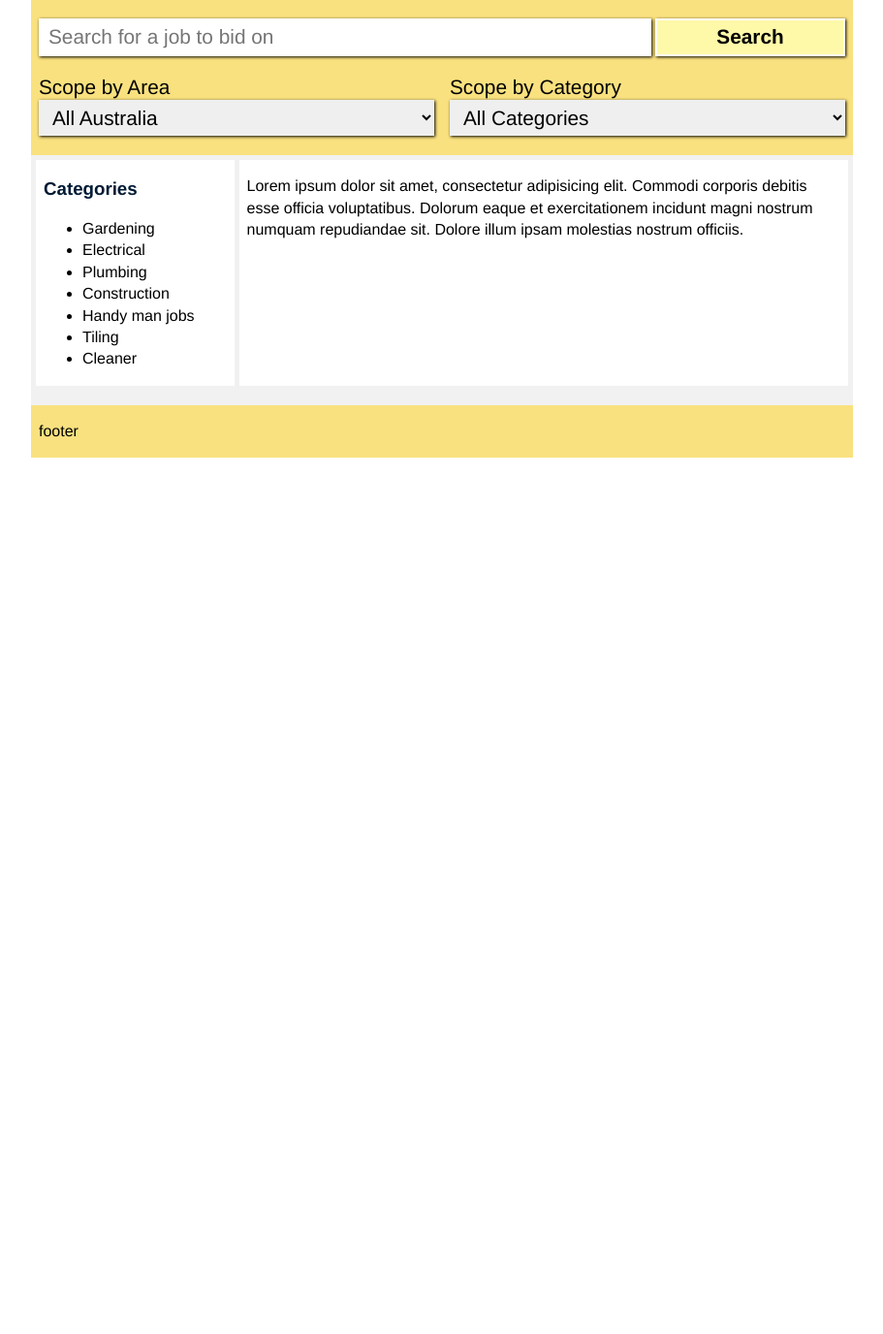
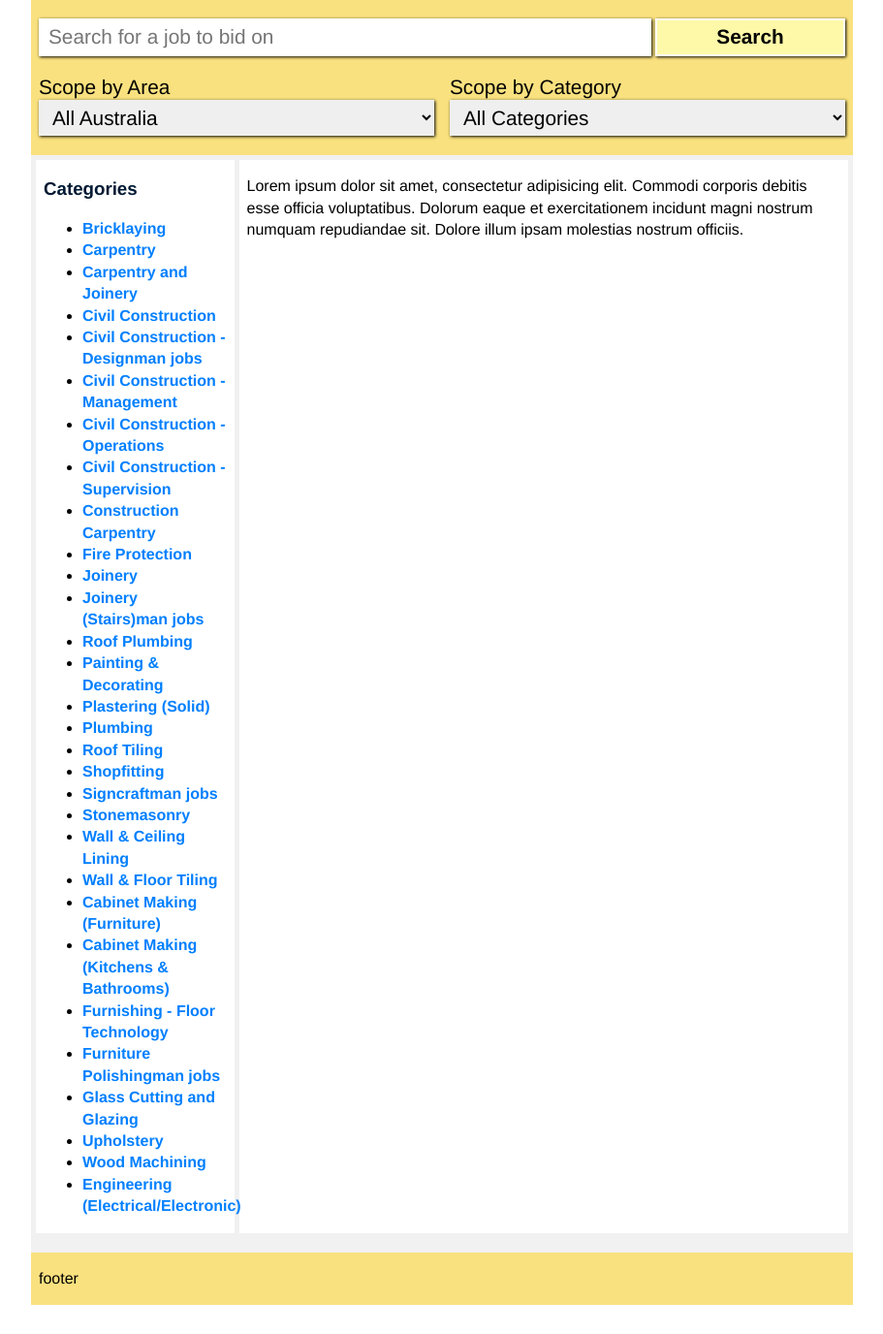
Before and after one commit to Mattw46/CPT375-A2, a PHP site: page /index.php in a window 1280 px wide. Shown: the part 107-1483 px from the top of the page at 97% size, without its empty margins (184-1095 px from the left). Before the commit the page ends 579 px from the top, so only its background shows below. Run offline with PHP 8.4, Linux system fonts and the light colour scheme; grey boxes labelled with a size stand in for pictures from a placeholder-image service; style sheets or scripts are compiled from the project's sources; some libraries are stand-ins or nearby versions.

Commit message:
updated categories and states to reflect db

```diff
--- a/php/components/content/home.php
+++ b/php/components/content/home.php
@@ -2,13 +2,36 @@
     <div class="col-sm-3 leftMenu" id="categories">
         <h3>Categories</h3>
         <ul>
-            <li>Gardening</li>
-            <li>Electrical</li>
-            <li>Plumbing</li>
-            <li>Construction</li>
-            <li>Handy man jobs</li>
-            <li>Tiling</li>
-            <li>Cleaner</li>
+            <li><a href="./search.php?categoryId=1">Bricklaying</a></li>
+            <li><a href="./search.php?categoryId=2">Carpentry</a></li>
+            <li><a href="./search.php?categoryId=3">Carpentry and Joinery</a></li>
+            <li><a href="./search.php?categoryId=4">Civil Construction</a></li>
+            <li><a href="./search.php?categoryId=5">Civil Construction - Designman jobs</a></li>
+            <li><a href="./search.php?categoryId=6">Civil Construction - Management</a></li>
+            <li><a href="./search.php?categoryId=7">Civil Construction - Operations</a></li>
+            <li><a href="./search.php?categoryId=8">Civil Construction - Supervision</a></li>
+            <li><a href="./search.php?categoryId=9">Construction Carpentry</a></li>
+            <li><a href="./search.php?categoryId=10">Fire Protection</a></li>
+            <li><a href="./search.php?categoryId=11">Joinery</a></li>
+            <li><a href="./search.php?categoryId=12">Joinery (Stairs)man jobs</a></li>
+            <li><a href="./search.php?categoryId=13">Roof Plumbing</a></li>
+            <li><a href="./search.php?categoryId=14">Painting & Decorating</a></li>
+            <li><a href="./search.php?categoryId=15">Plastering (Solid)</a></li>
+            <li><a href="./search.php?categoryId=16">Plumbing</a></li>
+            <li><a href="./search.php?categoryId=17">Roof Tiling</a></li>
+            <li><a href="./search.php?categoryId=18">Shopfitting</a></li>
+            <li><a href="./search.php?categoryId=19">Signcraftman jobs</a></li>
+            <li><a href="./search.php?categoryId=20">Stonemasonry</a></li>
+            <li><a href="./search.php?categoryId=21">Wall & Ceiling Lining</a></li>
+            <li><a href="./search.php?categoryId=22">Wall & Floor Tiling</a></li>
+            <li><a href="./search.php?categoryId=23">Cabinet Making (Furniture)</a></li>
+            <li><a href="./search.php?categoryId=24">Cabinet Making (Kitchens & Bathrooms)</a></li>
+            <li><a href="./search.php?categoryId=25">Furnishing - Floor Technology</a></li>
+            <li><a href="./search.php?categoryId=26">Furniture Polishingman jobs</a></li>
+            <li><a href="./search.php?categoryId=27">Glass Cutting and Glazing</a></li>
+            <li><a href="./search.php?categoryId=28">Upholstery</a></li>
+            <li><a href="./search.php?categoryId=29">Wood Machining</a></li>
+            <li><a href="./search.php?categoryId=30">Engineering (Electrical/Electronic)</a></li>
         </ul>
     </div>
     <div class="col-sm-9" id="site-description">
--- a/php/components/shared/searchform.php
+++ b/php/components/shared/searchform.php
@@ -10,7 +10,9 @@
             <p>Scope by Area</p>
             <select id="area">
                 <option value="all">All Australia</option>
+                <option value="act">Australian Capital Territory</option>
                 <option value="nsw">New South Wales</option>
+                <option value="nt">Northern Territory</option>
                 <option value="qld">Queensland</option>
                 <option value="sa">South Australia</option>
                 <option value="tas">Tasmania</option>
@@ -20,15 +22,38 @@
         </div>
         <div class="col-xs-6">
             <p>Scope by Category</p>
-            <select id="type">
+            <select id="categoryId">
                 <option value="all">All Categories</option>
-                <option value="gardening">Gardening</option>
-                <option value="electrical">Electrical</option>
-                <option value="plumbing">Plumbing</option>
-                <option value="construction">Construction</option>
-                <option value="handy man jobs">Handy man jobs</option>
-                <option value="tiling">Tiling</option>
-                <option value="cleaner">Cleaner</option>
+                <option value="1">Bricklaying</option>
+                <option value="2">Carpentry</option>
+                <option value="3">Carpentry and Joinery</option>
+                <option value="4">Civil Construction</option>
+                <option value="5">Civil Construction - Design</option>
+                <option value="6">Civil Construction - Management</option>
+                <option value="7">Civil Construction - Operations</option>
+                <option value="8">Civil Construction - Supervision</option>
+                <option value="9">Construction Carpentry</option>
+                <option value="10">Fire Protection</option>
+                <option value="11">Joinery</option>
+                <option value="12">Joinery (Stairs)</option>
+                <option value="13">Roof Plumbing</option>
+                <option value="14">Painting & Decorating</option>
+                <option value="15">Plastering (Solid)</option>
+                <option value="16">Plumbing</option>
+                <option value="17">Roof Tiling</option>
+                <option value="18">Shopfitting</option>
+                <option value="19">Signcraft</option>
+                <option value="20">Stonemasonry</option>
+                <option value="21">Wall & Ceiling Lining</option>
+                <option value="22">Wall & Floor Tiling</option>
+                <option value="23">Cabinet Making (Furniture)</option>
+                <option value="24">Cabinet Making (Kitchens & Bathrooms)</option>
+                <option value="25">Furnishing - Floor Technology</option>
+                <option value="26">Furniture Polishing</option>
+                <option value="27">Glass Cutting and Glazing</option>
+                <option value="28">Upholstery</option>
+                <option value="29">Wood Machining</option>
+                <option value="30">Engineering (Electrical/Electronic)</option>
             </select>
         </div>
     </div>
```
Also changed, not shown: php/components/content/register.php (+10 -1 lines).
